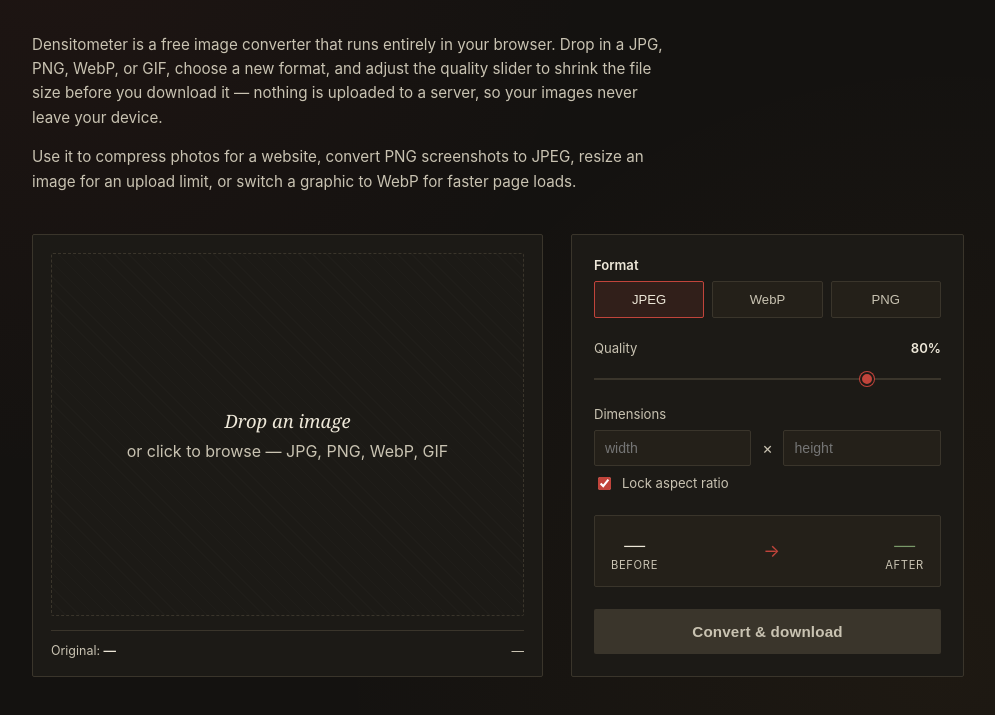
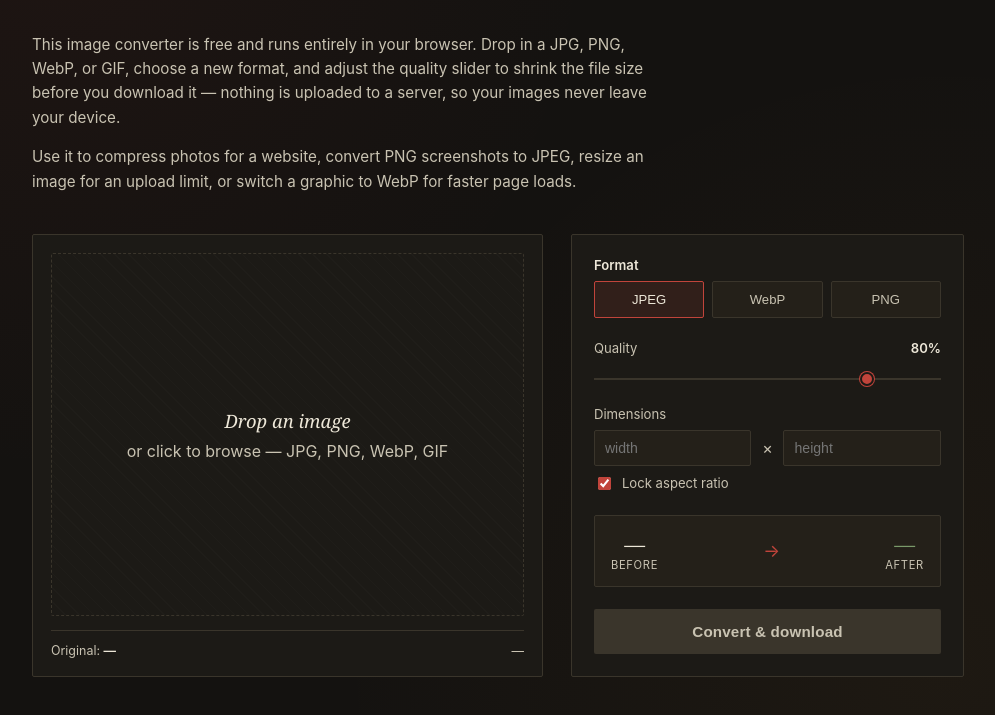
Before and after one commit to silasobi45/image-converter, a plain HTML site: page index.html in a window 1280 px wide. Shown: the part 159-874 px from the top of the page, without its empty margins (142-1137 px from the left). Drawn offline with Linux system fonts and the light colour scheme.

Commit message:
Update index.html

```diff
--- a/index.html
+++ b/index.html
@@ -322,7 +322,7 @@
     <p>Convert formats and dial in file size, right here — nothing leaves your browser.</p>
   </header>
   <section style="max-width:640px; margin: 0 0 40px; color:var(--paper-dim); line-height:1.6; font-size:0.95rem;">
-  <p>Densitometer is a free image converter that runs entirely in your browser. Drop in a JPG, PNG, WebP, or GIF, choose a new format, and adjust the quality slider to shrink the file size before you download it — nothing is uploaded to a server, so your images never leave your device.</p>
+  <p>This image converter is free and runs entirely in your browser. Drop in a JPG, PNG, WebP, or GIF, choose a new format, and adjust the quality slider to shrink the file size before you download it — nothing is uploaded to a server, so your images never leave your device.</p>
   <p>Use it to compress photos for a website, convert PNG screenshots to JPEG, resize an image for an upload limit, or switch a graphic to WebP for faster page loads.</p>
 </section>
 
```
